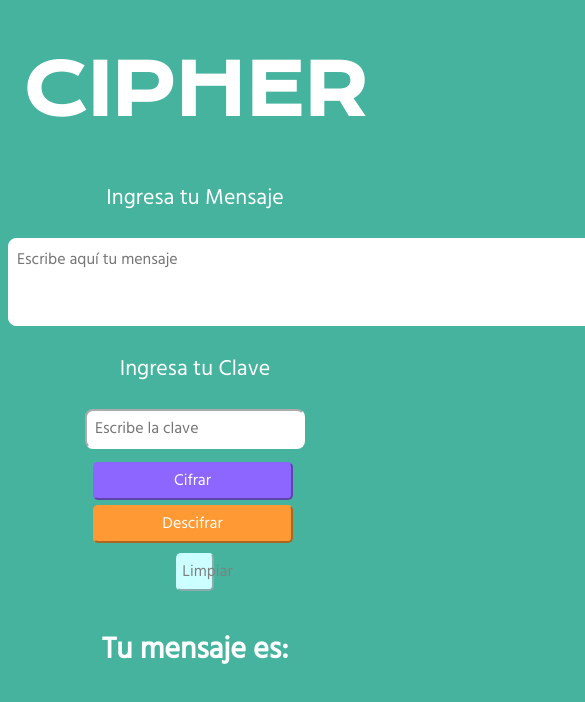
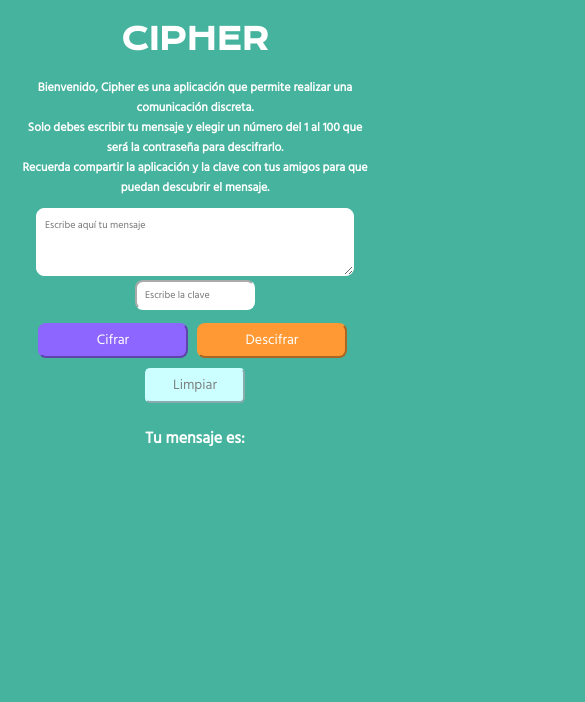
Before and after one commit to AngieMonroe/cdmx-cipher, a website: page src/index.html in a window 390 px wide. Shown: the top 702 px of the page, 585 px wide, since content can reach past the window. Drawn offline with nearby package versions, Linux system fonts and the light colour scheme.

Commit message:
Ajustes para mobile

```diff
--- a/src/index.html
+++ b/src/index.html
@@ -5,15 +5,17 @@
     <title>Caesar Cipher</title>
     <link href="https://fonts.googleapis.com/css?family=Hind|Krona+One" rel="stylesheet">
     <link rel="stylesheet" href="style.css" />
+    <link rel="stylesheet" href="media.css"/>
   </head>
   <body>
-    <div class="container"> </div>
     <h1>CIPHER</h1>
+    <h5>Bienvenido, Cipher es una aplicación que permite realizar una comunicación discreta.<br>
+    Solo debes escribir tu mensaje y elegir un número del 1 al 100 que será la contraseña para descifrarlo.<br>
+    Recuerda compartir la aplicación y la clave con tus amigos para que puedan descubrir el mensaje.</h5>
     <div id="root"></div>
     <form>
-      <p>Ingresa tu Mensaje</p>
-        <textarea class="textoApoyo"id="textoIngresado" type="text" name="string" placeholder="Escribe aquí tu mensaje"></textarea>
-      <p>Ingresa tu Clave</p>
+      <textarea class="textoApoyo"id="textoIngresado" type="text" name="string" placeholder="Escribe aquí tu mensaje"></textarea>
+      <br>
       <input class="textoApoyo" id="clave" type="text"  placeholder="Escribe la clave"></input>
       <br>
         <input type="button" id="cifrar" value="Cifrar"  onclick="cifrar1()"></input>
--- /dev/null
+++ b/src/media.css
@@ -0,0 +1,41 @@
+@media(max-width:480px) and (min-width:200px) {
+  h1{
+    font-size: 30px;
+  }
+  h2{
+    font-size: 16px;
+  }
+  h5 {
+    font-size: 12px;
+  }
+  #textoIngresado{
+    font-size: 10px;
+    padding: 8px;
+    width: 300px;
+    height: 50px;
+  }
+  #clave {
+    font-size: 10px;
+    padding: 8px;
+    width: 100px;
+    height:10px;
+  }
+  #cifrar{
+    width: 150px;
+    font-size: 14px;
+  }
+
+  #descifrar{
+    width: 150px;
+    font-size: 14px;
+  }
+
+  #limpiar {
+    width: 100px;
+    font-size: 14px;
+  }
+
+  #resultadoMensaje{
+    font-size: 16px;
+  }
+}
--- a/src/style.css
+++ b/src/style.css
@@ -6,21 +6,22 @@ h1 {
   color: white;
   text-align: center;
   font-family: 'Krona One', sans-serif;
-  font-size: 70px;
-}
-
-p {
-  color: white;
-  text-align: center;
-  font-family: 'Hind', sans-serif;
-  font-size: 22px;
+  font-size: 60px;
 }
 
 h2 {
   color: white;
   text-align: center;
   font-family: 'Hind', sans-serif;
-  font-size: 30px;
+  font-size: 24px;
+}
+
+h5 {
+  color: white;
+  text-align: center;
+  font-family: 'Hind', sans-serif;
+  font-size: 16px;
+  margin: 10px;
 }
 
 form {
@@ -54,26 +55,26 @@ form {
 
 #cifrar{
   background: #8c66ff;
-  border-radius: 5px;
+  border-radius: 8px;
   border-color: #8c66ff;
   padding: 4px;
   color:white;
   width: 200px;
   font-family: 'Hind', sans-serif;
-  font-size: 12px;
+  font-size: 18px;
   margin-right: 5px;
   margin-top:5px;
 }
 
 #descifrar{
   background: #ff9933;
-  border-radius: 5px;
+  border-radius: 8px;
   border-color: #ff9933;
   padding: 4px;
   color: white;
   width: 200px;
   font-family: 'Hind', sans-serif;
-  font-size: 12px;
+  font-size: 18px;
   margin-right: 5px;
   margin-top:5px;
 }
@@ -86,37 +87,13 @@ form {
   color: gray;
   width: 10%;
   font-family: 'Hind', sans-serif;
-  font-size: 80%;
+  font-size: 14px;
   margin: 10px;
 }
 
 #resultadoMensaje{
-  color: gray;
+  color: #4d4d33;
   text-align: center;
   font-family: 'Hind', sans-serif;
-  font-size: 150%;
+  font-size: 20px;
 }
-
-@media max-width:400px {
-  p {
-    font-size: 30px;
-  }
-  #textoIngresado{
-    height: 150px;
-    font-size: 100%;
-  }
-  }
-  #clave {
-    font-size: 100%;
-  }
-  #cifrar{
-    font-size: 100%;
-  }
-
-  #descifrar{
-    font-size: 100%;
-  }
-  #limpiar {
-    font-size: 100%;
-  }
-}
```
